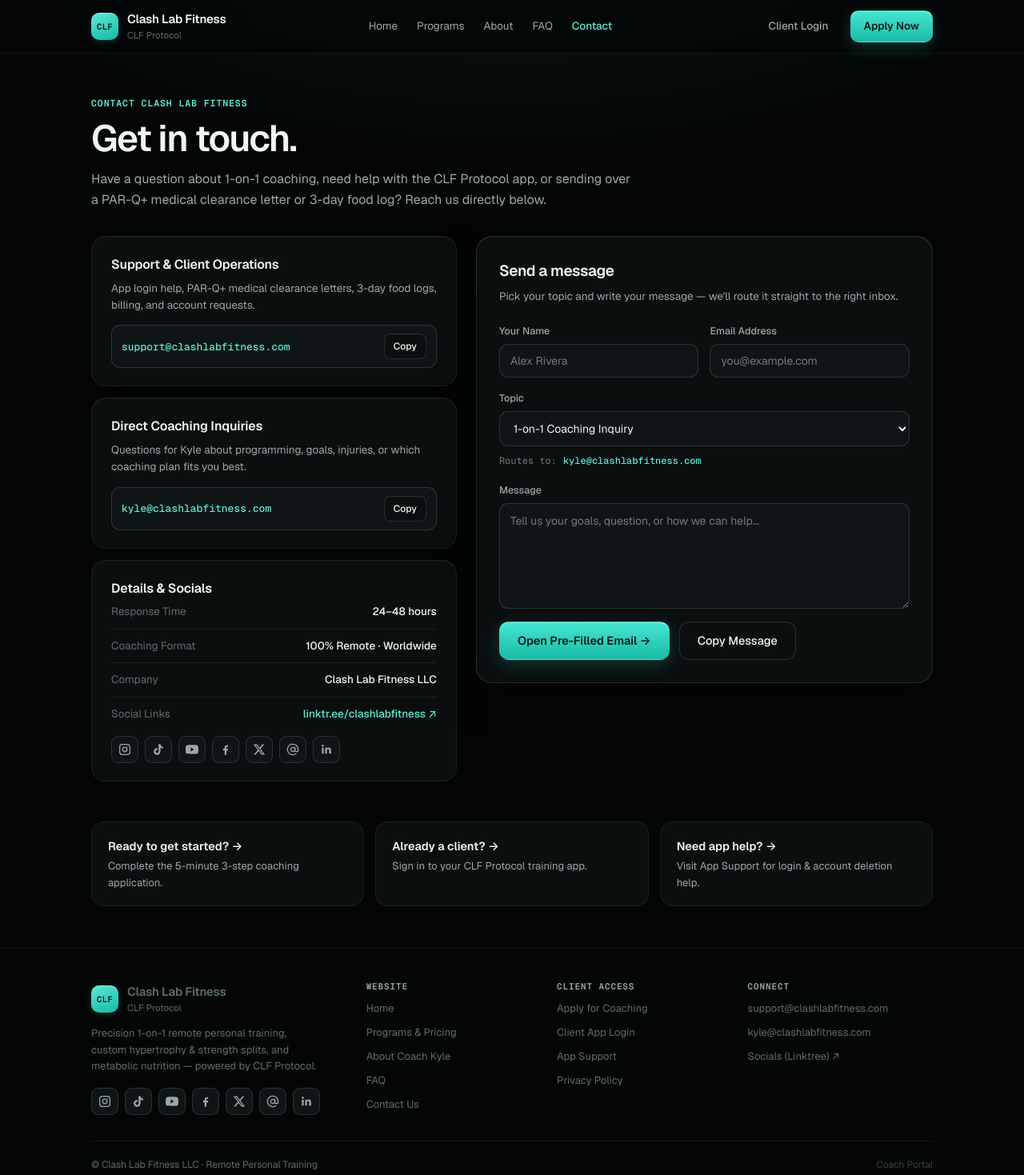
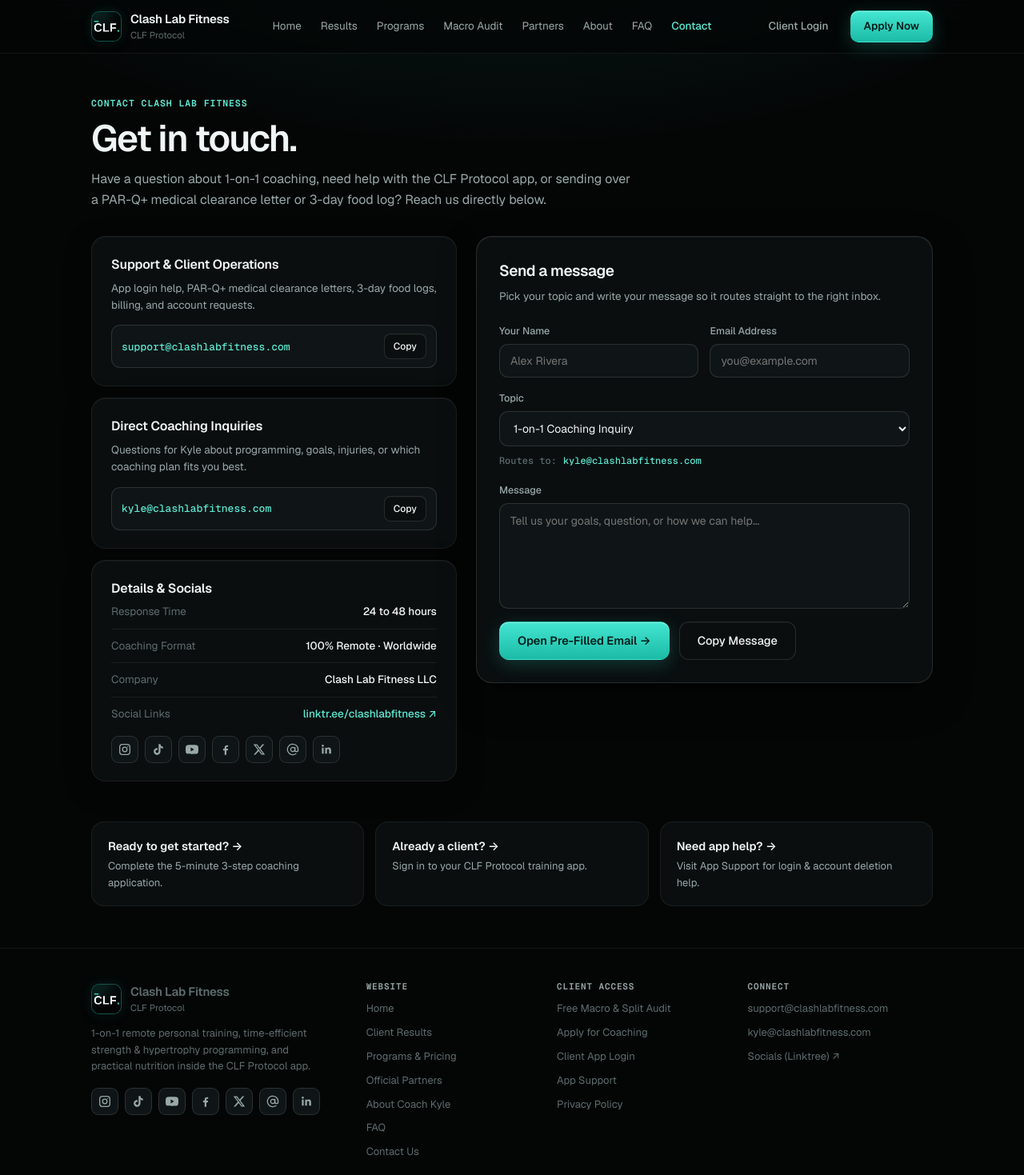
Before and after one commit to kylemdev-hub/clf-coaching-os, a plain HTML site: page contact.html in a window 1280 px wide. Shown: the top 1469 px of the page at 80% size. Drawn offline with nearby package versions, Linux system fonts and the light colour scheme.

Commit message:
Update contact.html

```diff
--- a/contact.html
+++ b/contact.html
@@ -6,7 +6,7 @@
 <meta name="theme-color" content="#040606">
 <link rel="apple-touch-icon" sizes="180x180" href="apple-touch-icon.png">
 <link rel="icon" type="image/png" href="apple-touch-icon.png">
-<title>Contact Us — Clash Lab Fitness</title>
+<title>Contact Us | Clash Lab Fitness</title>
 <meta name="description" content="Contact Clash Lab Fitness LLC for 1-on-1 remote coaching inquiries, CLF Protocol app support, PAR-Q+ clearance letters, or billing questions.">
 <link rel="preconnect" href="https://fonts.googleapis.com">
 <link rel="preconnect" href="https://fonts.gstatic.com" crossorigin>
@@ -43,9 +43,7 @@ a{color:inherit;text-decoration:none}
 .nav{position:sticky;top:0;z-index:40;background:rgba(4,6,6,.78);-webkit-backdrop-filter:saturate(180%) blur(20px);backdrop-filter:saturate(180%) blur(20px);border-bottom:1px solid var(--line)}
 .nav-in{display:flex;align-items:center;justify-content:space-between;gap:16px;height:66px}
 .brand{display:flex;align-items:center;gap:11px}
-.mark{width:34px;height:34px;border-radius:10px;background:linear-gradient(155deg,#5EEAD4,#14B8A6);color:var(--on-accent);
-  display:grid;place-items:center;font:700 10.5px/1 var(--mono);letter-spacing:.04em;
-  box-shadow:inset 0 1px 0 rgba(255,255,255,.4),0 2px 10px rgba(45,212,191,.2)}
+.mark{width:38px;height:38px;border-radius:10px;object-fit:cover;display:block;flex:none;background:#060B0A;border:1px solid rgba(45,212,191,.36);box-shadow:inset 0 1px 0 rgba(255,255,255,.08),0 3px 12px rgba(0,0,0,.45),0 0 14px rgba(45,212,191,.14)}
 .brand-name{font-size:15px;font-weight:600;letter-spacing:-.015em}
 .brand-sub{font-size:11.5px;color:var(--text-3);margin-top:-1px}
 .nav-links{display:flex;align-items:center;gap:24px;font-size:13.5px;color:var(--text-2)}
@@ -162,7 +160,7 @@ footer{margin-top:52px;padding:42px 0 36px;border-top:1px solid var(--line);font
   <header class="nav">
     <div class="wrap nav-in">
       <a class="brand" href="index.html">
-        <span class="mark">CLF</span>
+        <img class="mark" src="email-logo.png" alt="Clash Lab Fitness" width="38" height="38">
         <div>
           <div class="brand-name">Clash Lab Fitness</div>
           <div class="brand-sub">CLF Protocol</div>
@@ -170,7 +168,10 @@ footer{margin-top:52px;padding:42px 0 36px;border-top:1px solid var(--line);font
       </a>
       <nav class="nav-links" aria-label="Primary">
         <a href="index.html">Home</a>
+        <a href="index.html#results">Results</a>
         <a href="index.html#plans">Programs</a>
+        <a href="expo.html">Macro Audit</a>
+        <a href="index.html#partners">Partners</a>
         <a href="about.html">About</a>
         <a href="index.html#faq">FAQ</a>
         <a href="contact.html" class="active">Contact</a>
@@ -185,7 +186,10 @@ footer{margin-top:52px;padding:42px 0 36px;border-top:1px solid var(--line);font
     </div>
     <nav class="mob-nav" id="mobNav" aria-label="Mobile">
       <a href="index.html">Home</a>
+      <a href="index.html#results">Client Results</a>
       <a href="index.html#plans">Programs &amp; Pricing</a>
+      <a href="expo.html">Free Macro &amp; Split Audit</a>
+      <a href="index.html#partners">Official Partners</a>
       <a href="about.html">About Coach Kyle</a>
       <a href="index.html#faq">FAQ</a>
       <a href="contact.html" class="active">Contact Us</a>
@@ -223,7 +227,7 @@ footer{margin-top:52px;padding:42px 0 36px;border-top:1px solid var(--line);font
         <div class="card">
           <h2>Details &amp; Socials</h2>
           <div class="meta-list">
-            <div class="meta-row"><span>Response Time</span><b>24–48 hours</b></div>
+            <div class="meta-row"><span>Response Time</span><b>24 to 48 hours</b></div>
             <div class="meta-row"><span>Coaching Format</span><b>100% Remote · Worldwide</b></div>
             <div class="meta-row"><span>Company</span><b>Clash Lab Fitness LLC</b></div>
             <div class="meta-row"><span>Social Links</span><b><a href="https://linktr.ee/clashlabfitness" target="_blank" rel="noopener" style="color:var(--accent-text)">linktr.ee/clashlabfitness ↗</a></b></div>
@@ -242,7 +246,7 @@ footer{margin-top:52px;padding:42px 0 36px;border-top:1px solid var(--line);font
 
       <div class="form-card anim d1">
         <h2>Send a message</h2>
-        <p class="sub">Pick your topic and write your message — we'll route it straight to the right inbox.</p>
+        <p class="sub">Pick your topic and write your message so it routes straight to the right inbox.</p>
 
         <form id="contactForm">
           <div class="field-row">
@@ -313,13 +317,13 @@ footer{margin-top:52px;padding:42px 0 36px;border-top:1px solid var(--line);font
       <div class="foot-grid">
         <div>
           <a class="brand" href="index.html">
-            <span class="mark">CLF</span>
+            <img class="mark" src="email-logo.png" alt="Clash Lab Fitness" width="38" height="38">
             <div>
               <div class="brand-name">Clash Lab Fitness</div>
               <div class="brand-sub">CLF Protocol</div>
             </div>
           </a>
-          <p class="foot-desc">Precision 1-on-1 remote personal training, custom hypertrophy &amp; strength splits, and metabolic nutrition — powered by CLF Protocol.</p>
+          <p class="foot-desc">1-on-1 remote personal training, time-efficient strength &amp; hypertrophy programming, and practical nutrition inside the CLF Protocol app.</p>
           <div class="social-row" aria-label="Clash Lab Fitness Social Media">
             <a class="social-btn" href="https://www.instagram.com/clashlabfitness/" target="_blank" rel="noopener" aria-label="Instagram" title="Instagram"><svg viewBox="0 0 24 24" fill="none" stroke="currentColor" stroke-width="1.9" stroke-linecap="round" stroke-linejoin="round"><rect x="2.5" y="2.5" width="19" height="19" rx="5"/><circle cx="12" cy="12" r="4.2"/><circle cx="17.5" cy="6.5" r="1" fill="currentColor" stroke="none"/></svg></a>
             <a class="social-btn" href="https://www.tiktok.com/@clashlabfitness" target="_blank" rel="noopener" aria-label="TikTok" title="TikTok"><svg viewBox="0 0 24 24" fill="currentColor"><path d="M19.59 6.69a4.83 4.83 0 0 1-3.77-4.25V2h-3.45v13.67a2.89 2.89 0 0 1-5.2 1.74 2.89 2.89 0 0 1 2.31-4.64c.3 0 .59.04.88.13V9.4a6.33 6.33 0 0 0-.88-.07A6.34 6.34 0 0 0 3.14 15.67a6.34 6.34 0 0 0 10.86 4.48 6.3 6.3 0 0 0 1.86-4.48V8.7a8.26 8.26 0 0 0 4.83 1.56V6.82a4.8 4.8 0 0 1-1.1-.13z"/></svg></a>
@@ -334,7 +338,9 @@ footer{margin-top:52px;padding:42px 0 36px;border-top:1px solid var(--line);font
           <h4>Website</h4>
           <ul>
             <li><a href="index.html">Home</a></li>
+            <li><a href="index.html#results">Client Results</a></li>
             <li><a href="index.html#plans">Programs &amp; Pricing</a></li>
+            <li><a href="index.html#partners">Official Partners</a></li>
             <li><a href="about.html">About Coach Kyle</a></li>
             <li><a href="index.html#faq">FAQ</a></li>
             <li><a href="contact.html">Contact Us</a></li>
@@ -343,6 +349,7 @@ footer{margin-top:52px;padding:42px 0 36px;border-top:1px solid var(--line);font
         <div class="foot-col">
           <h4>Client Access</h4>
           <ul>
+            <li><a href="expo.html">Free Macro &amp; Split Audit</a></li>
             <li><a href="apply.html">Apply for Coaching</a></li>
             <li><a href="client.html">Client App Login</a></li>
             <li><a href="support.html">App Support</a></li>
@@ -400,7 +407,7 @@ footer{margin-top:52px;padding:42px 0 36px;border-top:1px solid var(--line);font
       const email = document.getElementById('cEmail').value.trim();
       const topic = topicEl.value;
       const msg = document.getElementById('cMsg').value.trim();
-      const subject = `[CLF] ${topic}${name ? ' — ' + name : ''}`;
+      const subject = `[CLF] ${topic}${name ? ' | ' + name : ''}`;
       const body = `Name: ${name}\nReply Email: ${email}\nTopic: ${topic}\n\n${msg}`;
       const href = `mailto:${to}?subject=${encodeURIComponent(subject)}&body=${encodeURIComponent(body)}`;
       return { to, subject, body, href };
```
